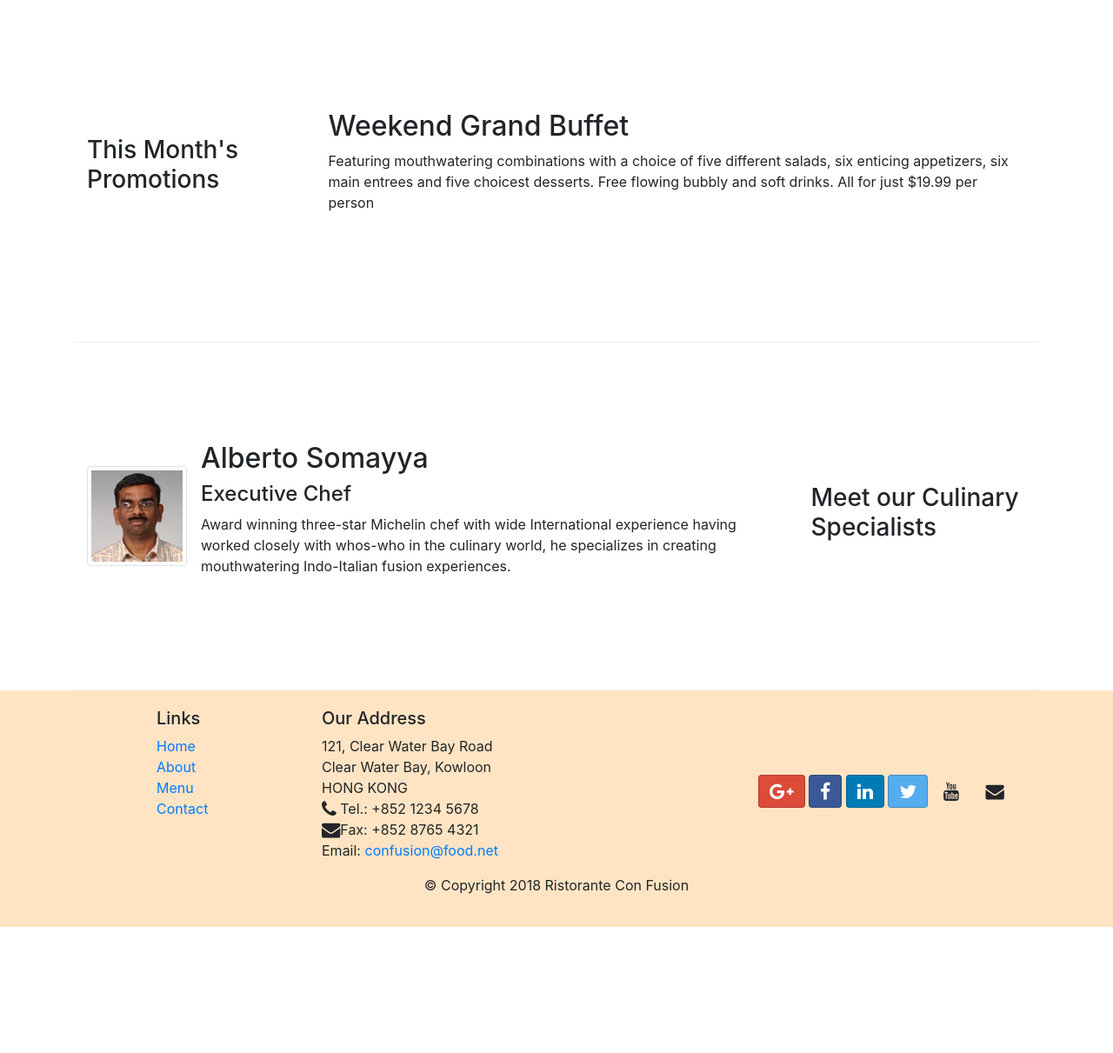
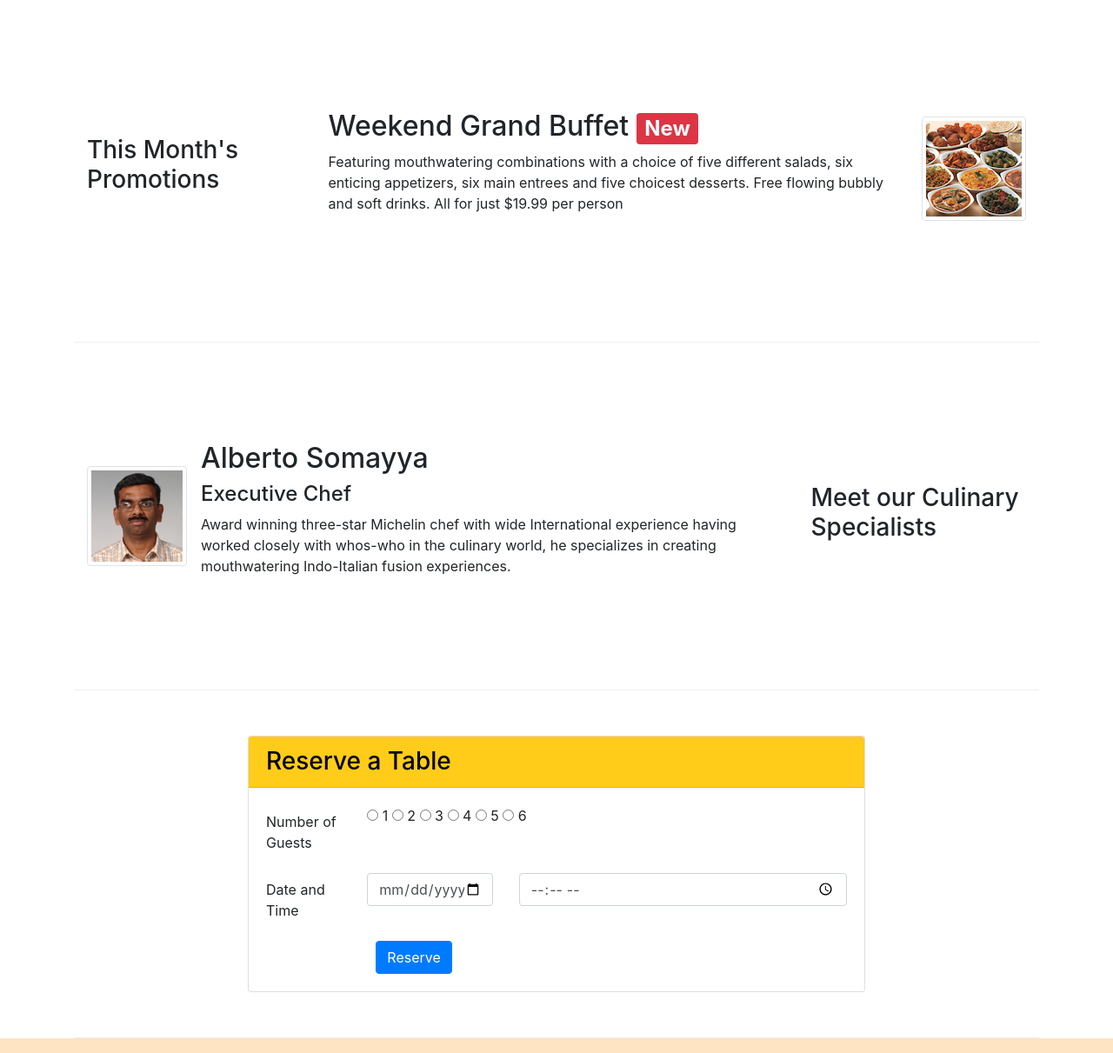
Before and after one commit to Kay-Rohit/bootstrap, a website: page index.html in a window 1280 px wide. Shown: the part 740-1951 px from the top of the page at 87% size. Before the commit the page ends 1806 px from the top, so only its background shows below. Drawn offline with nearby package versions, Linux system fonts and the light colour scheme.

Commit message:
Assignment 2 bootstrap

```diff
--- a/index.html
+++ b/index.html
@@ -41,7 +41,14 @@
                     <p>We take inspiration from the World's best cuisines, and create a unique fusion experience. Our lipsmacking creations will tickle your culinary senses!</p>
                 </div>
                 <div class="col-12 col-sm">
-                    <img src="img/logo.png" class="image-fluid">
+                    <div class="row">
+                        <div class="col-12 col-sm-6">
+                            <img src="img/logo.png" class="image-fluid">
+                        </div>
+                        <div class="col-12 col-sm-6 align-self-center mt-2">
+                            <a role="button" style="background-color: #ffcc19;color: black; padding: 10px 25px 10px 25px; width: 30px; height: 40px; font-weight: bold;" href="#Reserve">Reserve Table</a>
+                        </div>
+                    </div>
                 </div>
             </div>
         </div>
@@ -70,8 +77,14 @@
                 <h3>This Month's Promotions</h3>
             </div>
             <div class="col-12 col-sm col-md">
-                <h2>Weekend Grand Buffet</h2>
-                <p>Featuring mouthwatering combinations with a choice of five different salads, six enticing appetizers, six main entrees and five choicest desserts. Free flowing bubbly and soft drinks. All for just $19.99 per person </p>
+                <div class="media">
+                    <div class="media-body">
+                        <h2 class="mt-0">Weekend Grand Buffet <span class="badge badge-danger">New</span></h2>
+                        <p>Featuring mouthwatering combinations with a choice of five different salads, six enticing appetizers, six main entrees and five choicest desserts. Free flowing bubbly and soft drinks. All for just $19.99 per person </p>
+                    </div>
+                    <img class="d-flex ml-3 img-thumbnail align-self-center"
+                    src="img/buffet.png" alt="Buffet">
+                </div>
             </div>
         </div>
 
@@ -89,6 +102,45 @@
                     </div>
                 </div>
             </div>
+        </div>
+
+        <div class="row row-content align-items-center">
+            <div class="col-12 col-sm-8 offset-sm-2">
+                <div class="card" id="Reserve">
+                    <h3 class="card-header" style="background-color: #ffcc19; color: black">Reserve a Table</h3>
+                    <div class="card-body">
+                        <form>
+                            <div class="form-group row">
+                                <p class="col-md-2 col-form-label">Number of Guests</p>
+                                <div class="col-md-10">
+                                    <input type="radio" id="guest" name="guest" value=""> <label for="guest"> 1</label>
+                                    <input type="radio" id="guest" name="guest" value=""> <label for="guest"> 2</label>
+                                    <input type="radio" id="guest" name="guest" value=""> <label for="guest"> 3</label>
+                                    <input type="radio" id="guest" name="guest" value=""> <label for="guest"> 4</label>
+                                    <input type="radio" id="guest" name="guest" value=""> <label for="guest"> 5</label>
+                                    <input type="radio" id="guest" name="guest" value=""> <label for="guest"> 6</label>
+                                </div>
+                            </div>
+                            <div class="form-group row">
+                                <label for="date_time" class=" col-12 col-md-2 col-form-label">Date and Time</label>
+                                <div class="col-5 col-md-3">
+                                    <input type="Date" class="form-control" id="date" name="date_time" placeholder="Date">
+                                </div>
+                                <div class="col-7 col-md-7">
+                                    <input type="time" class="form-control" id="time" name="date_time" placeholder="Time">
+                                </div>
+                            </div>
+                            <div class="form-group-row">
+                                <div class="col-md-10 offset-md-2">
+                                    <button type="submit" class="btn btn-primary">Reserve</button>
+                                </div>
+                            </div>
+                            </div>
+                        </form>
+                    </div>
+                </div>
+             </div>
+
         </div>
     </div>
 
```
